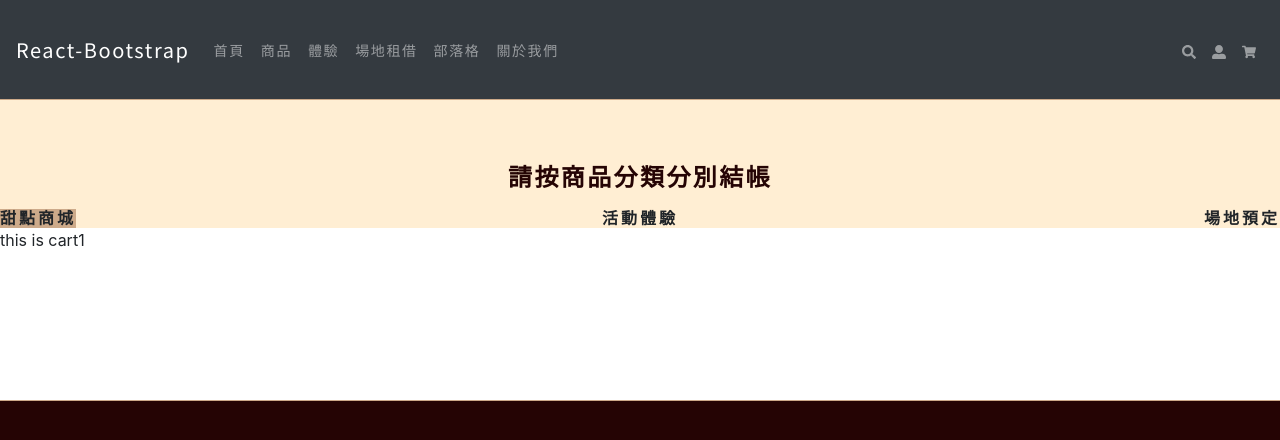
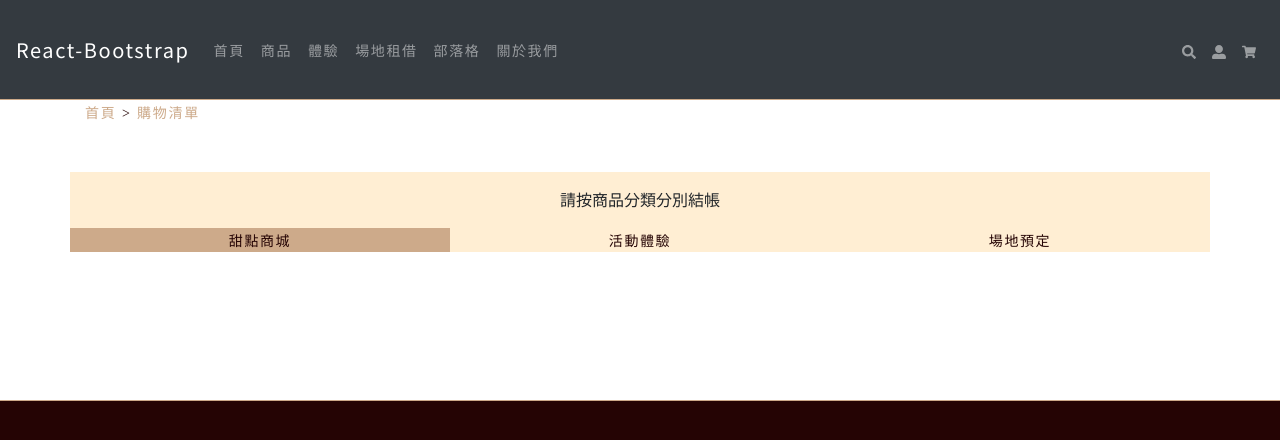
Before and after one commit to linyu0801/react-topic, a React (Create React App) app: page /carttry in a window 1280 px wide. Shown: the top 440 px of the page. Built offline with nearby package versions, Linux system fonts and the light colour scheme.

Commit message:
CartCate 狀態切換完成

```diff
--- a/src/pages/cart/CartCate.js
+++ b/src/pages/cart/CartCate.js
@@ -1,39 +1,67 @@
+import { Link } from 'react-router-dom'
+
 function CartCate(props) {
   const { cartCate, setCartCate } = props
 
   return (
     <>
-      <div className="row hhyy-cate hy-bg">
-        <div className="col text-center mt-5 ">
-          <h4 className="my-3">請按商品分類分別結帳</h4>
-
-          <div className="cart-cate d-flex justify-content-between">
+      <div className="container">
+        <div className="row hhyy-cate hy-bg mt-5">
+          <div className="col-12 text-center p-3">請按商品分類分別結帳</div>
           <div
             className={
-                ' px-0 hy-bg ' +
+              'col-4 text-center ' +
               (cartCate === 'cart1' ? 'hy-cartmode-active' : '')
             }
           >
-              <h5>甜點商城</h5>
+            <Link
+              className="hoyu-a"
+              to="/carttry"
+              onClick={() => {
+                setCartCate('cart1')
+              }}
+            >
+              甜點商城
+            </Link>
           </div>
-
           <div
             className={
-                ' px-0 hy-bg ' +
+              'col-4 text-center ' +
               (cartCate === 'cart2' ? 'hy-cartmode-active' : '')
             }
           >
-              <h5>活動體驗</h5>
+            <Link
+              className="hoyu-a"
+              to="/carttry"
+              onClick={() => {
+                setCartCate('cart2')
+              }}
+            >
+              活動體驗
+            </Link>
           </div>
           <div
             className={
-                ' px-0 hy-bg ' +
+              'col-4 text-center ' +
               (cartCate === 'cart3' ? 'hy-cartmode-active' : '')
             }
           >
-              <h5>場地預定</h5>
+            <Link
+              className="hoyu-a"
+              to="/carttry"
+              onClick={() => {
+                setCartCate('cart3')
+              }}
+            >
+              場地預定
+            </Link>
           </div>
-          </div>
+
+          {/* <ul className="list-unstyled d-flex">
+            <li className="p-3">甜點商城</li>
+            <li className="p-3">活動體驗</li>
+            <li className="p-3">場地預定</li>
+          </ul> */}
         </div>
       </div>
     </>
--- a/src/pages/cart/CartTry.js
+++ b/src/pages/cart/CartTry.js
@@ -14,10 +14,20 @@ function CartTry() {
   const [Step, setStep] = useState('step1')
   return (
     <>
+      <div className="container">
+        <div className="row hhyy-bread">
+          <div className="col">
+            <a className="clbread" href="*">
+              首頁 <span className="clspan">&gt; </span>
+            </a>
+            <a className="clbread" href="*">
+              購物清單
+            </a>
+          </div>
+        </div>
+      </div>
+
       <CartCate cartCate={cartCate} setCartCate={setCartCate} />
-      {cartCate === 'cart1' ? <Cart1 /> : ''}
-      {/* {cartCate === 'cart2' ? <Cart2 /> : ''} */}
-      {/* {cartCate === 'cart3' ? <Cart3 /> : ''} */}
     </>
   )
 }
--- a/src/styles/hoyu.scss
+++ b/src/styles/hoyu.scss
@@ -1,6 +1,14 @@
 /* * {
   outline: 1px red solid;
 } */
+
+.hoyu-a {
+  color: #250404;
+}
+
+.hoyu-a:hover {
+  text-decoration: none;
+}
 
 .clbread {
   font-size: 14px;
```
Also changed, not shown: 1 other file (tests, documents, lock files or other folders). Lines whose indentation alone changed are shown as unchanged.
